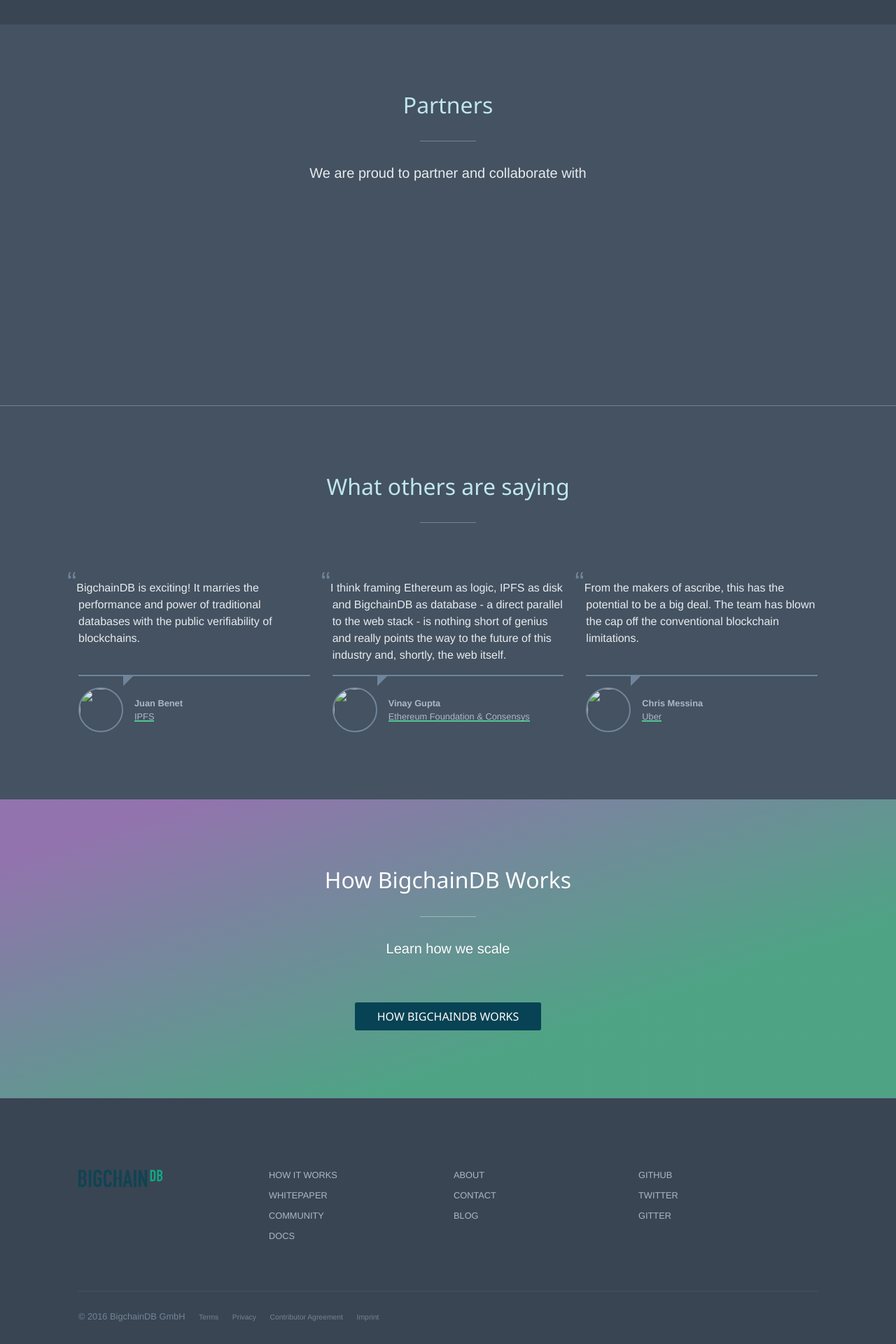
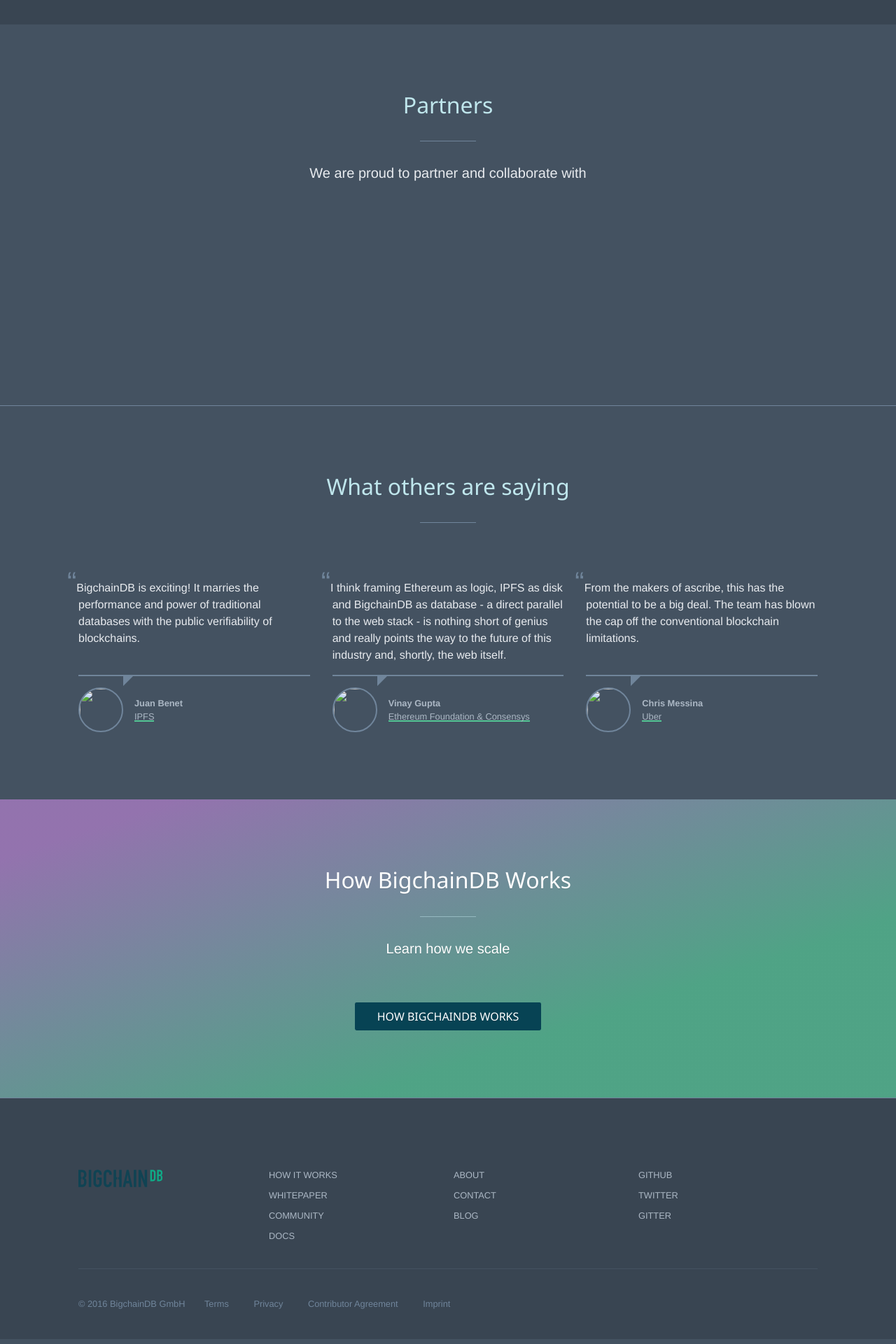
Before and after one commit to bigchaindb/site, a Jekyll site: the page built from _src/index.html, in a window 1280 px wide. Shown: the part 2018-3938 px from the top of the page at 70% size. Built offline with Jekyll 4.4.1, drawn with Linux system fonts in a browser that asks for light colours; Markdown is read by kramdown in place of the engine named in the settings.

Commit message:
tweak copyright menu

```diff
--- a/_src/_assets/styles/bigchain/_menus.scss
+++ b/_src/_assets/styles/bigchain/_menus.scss
@@ -182,9 +182,11 @@
     border-top: 1px solid $gray-dark;
     text-align: center;
     display: block;
-    margin-top: ($spacer * 4);
+    margin-top: ($spacer * 2);
+    padding-top: ($spacer * 2);
 
-    @media ($screen-sm) {
+    @media ($screen-md) {
+        padding-bottom: $spacer * 2;
         text-align: left;
         display: flex;
         align-items: center;
@@ -194,15 +196,19 @@
     .menu__link {
         display: inline-block;
         text-transform: none;
-        padding: ($spacer * 2) ($spacer/2);
+
+        @media ($screen-md) {
+            padding: 0 $spacer;
+        }
 
         &:first-child { margin-left: ($spacer/2); }
         &:last-child { padding-right: 0; }
     }
 
     &,
+    small,
     .menu__link {
-        @extend .mini;
+        @extend .small;
         color: $gray;
     }
 }
@@ -213,12 +219,13 @@
 //
 .erdf {
     display: block;
+    margin-top: $spacer * 2;
     margin-bottom: $spacer;
     box-shadow: none;
     text-align: center;
 
-    @media ($screen-sm) {
-        margin-bottom: 0;
+    @media ($screen-md) {
+        margin: 0;
     }
 
     &:hover,
@@ -237,5 +244,6 @@
     fill: $gray-light;
     color: $gray-light;
     width: 150px;
+    height: 30px;
     display: inline-block;
 }
```
